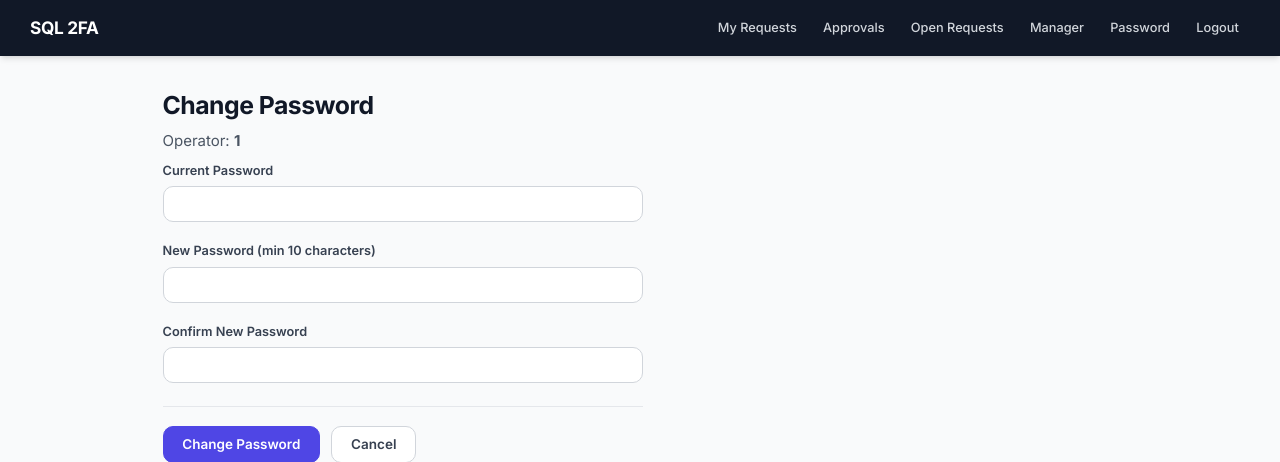
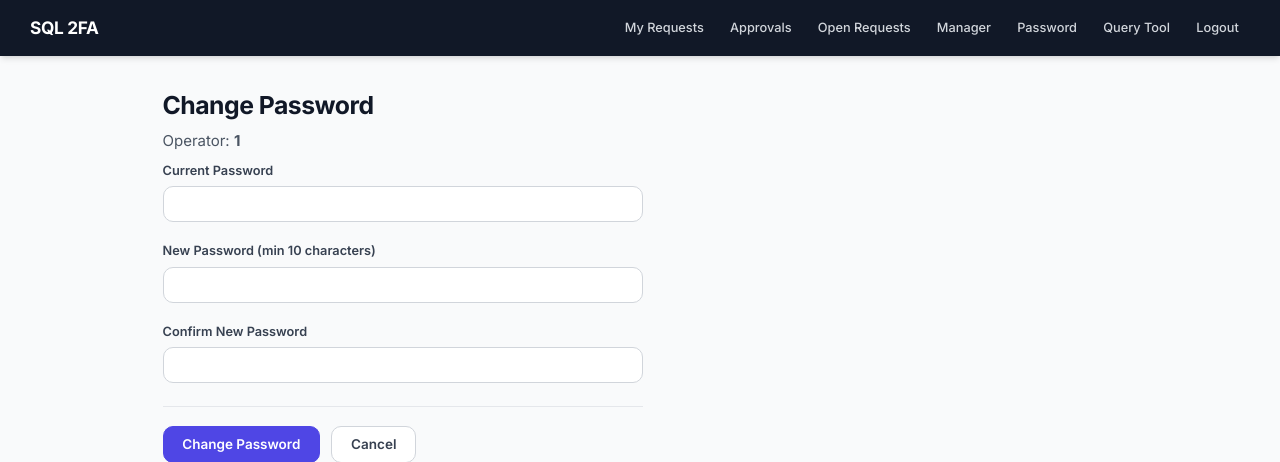
Before and after one commit to dihoxygen/SQL-2FA, a Flask app: page /change-password in a window 1280 px wide. Shown: the top 462 px of the page. Run offline with Flask 3, Linux system fonts and the light colour scheme; the visitor is signed in with stand-in values (Sample User, id 1).

Commit message:
bug fixes and improvements

```diff
--- a/static/css/style.css
+++ b/static/css/style.css
@@ -77,11 +77,13 @@ a:hover {
    =================================================================== */
 .navbar {
     background: var(--gray-900);
-    padding: 0 2rem;
+    padding: 0.5rem 2rem;
     display: flex;
     align-items: center;
     justify-content: space-between;
-    height: 56px;
+    min-height: 56px;
+    flex-wrap: wrap;
+    gap: 0.25rem 1rem;
     position: sticky;
     top: 0;
     z-index: 100;
@@ -100,6 +102,7 @@ a:hover {
     display: flex;
     align-items: center;
     gap: 0.25rem;
+    flex-wrap: wrap;
 }
 
 .nav-links a {
--- a/templates/base.html
+++ b/templates/base.html
@@ -19,6 +19,7 @@
             <a href="{{ url_for('open_requests.list_open') }}">Open Requests</a>
             <a href="{{ url_for('manager.manager_dashboard') }}">Manager</a>
             <a href="{{ url_for('auth.change_password') }}">Password</a>
+            <a href="{{ url_for('query_tool.query_tool') }}">Query Tool</a>
             <a href="{{ url_for('auth.logout') }}">Logout</a>
         </div>
     </nav>
```
Also changed, not shown: templates/dashboard.html (+8 -3 lines), templates/query/query_tool.html (+5 -10 lines).
